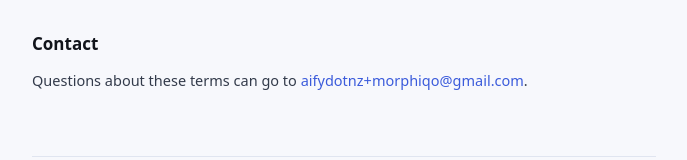
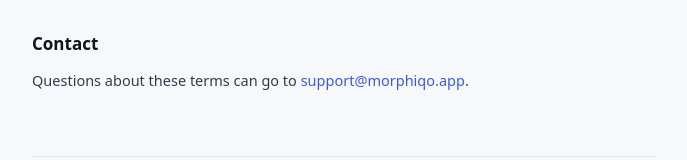
Before and after one commit to lisenhuang/FaceFusionWasm, a Next.js app: page /terms in a window 1280 px wide. Shown: the part 2277-2437 px from the top of the page, without its empty margins (296-983 px from the left). Built offline with nearby package versions, Linux system fonts and the light colour scheme; no server answers.

Commit message:
Update support email address in DocPage component
Changed the CONTACT_EMAIL constant in DocPage.tsx from
'aifydotnz+morphiqo@gmail.com' to 'support@morphiqo.app' to
reflect the current support email. This ensures that users
contact the correct support channel for assistance.

```diff
--- a/src/components/DocPage.tsx
+++ b/src/components/DocPage.tsx
@@ -19,7 +19,7 @@ import Link from 'next/link'
 import type { ReactNode } from 'react'
 
 /** Where support mail goes. One constant, referenced by both documents. */
-export const CONTACT_EMAIL = 'aifydotnz+morphiqo@gmail.com'
+export const CONTACT_EMAIL = 'support@morphiqo.app'
 
 /**
  * The date shown as "last updated". Hardcoded rather than `new Date()`: a
```
Also changed, not shown: 1 other file (tests, documents, lock files or other folders).
